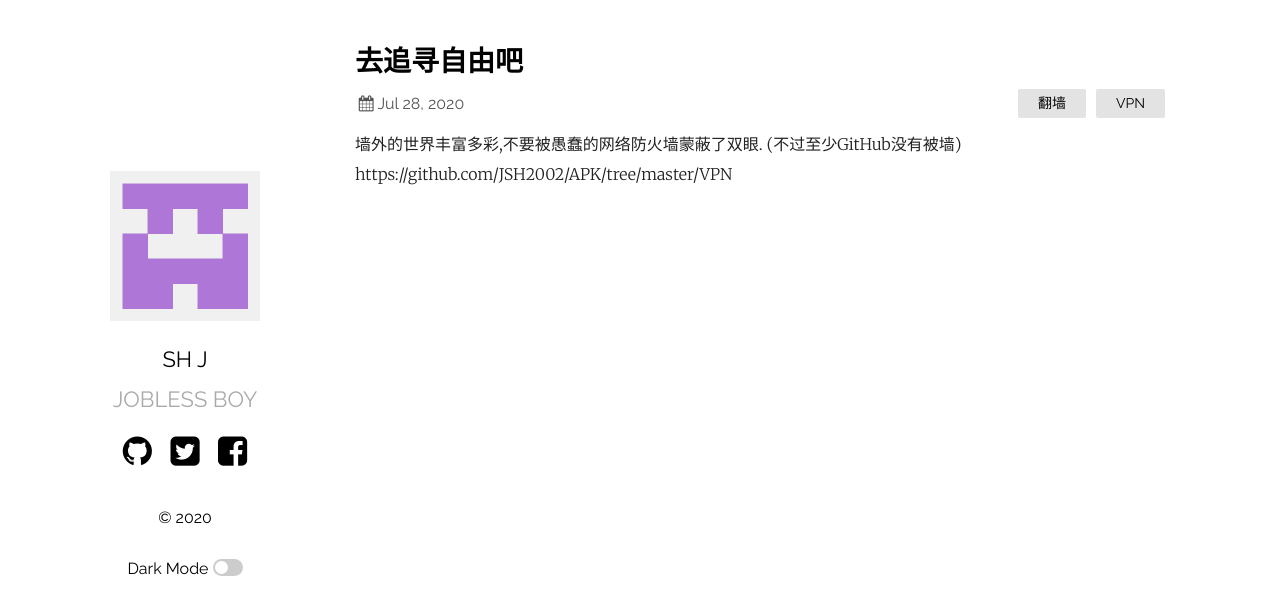
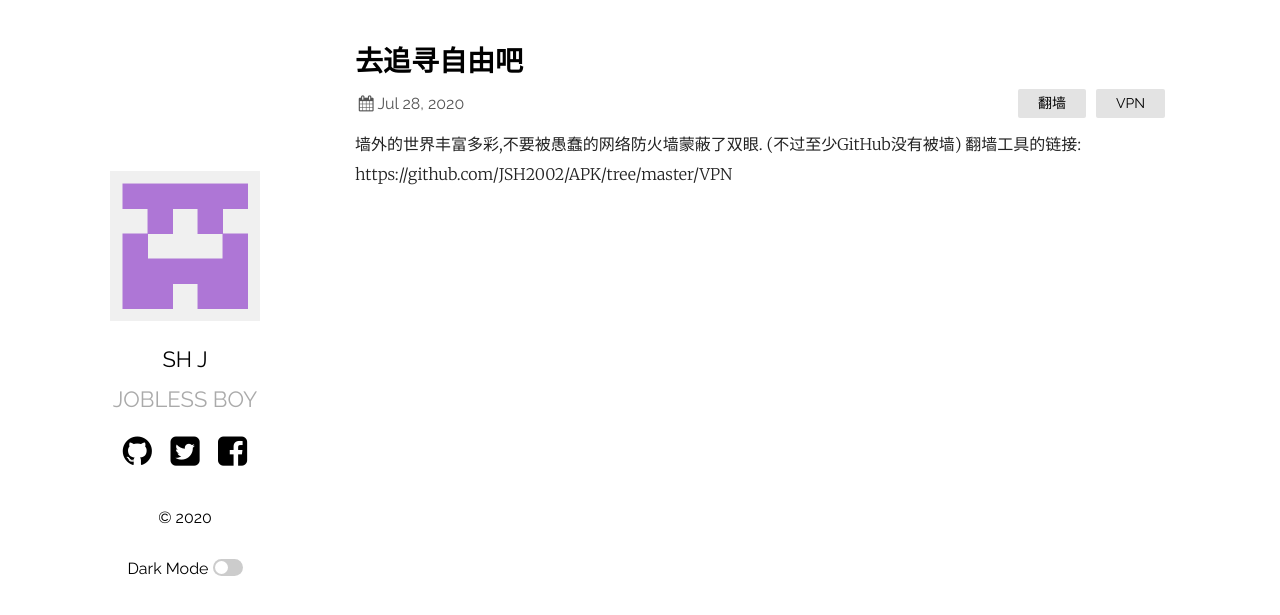
Before and after one commit to Joshpictures/joshpictures.github.io, a Jekyll site: the page built from _posts/2020-07-28-1.markdown, in a window 1280 px wide. Shown: the top 615 px of the page. Built offline with Jekyll 4.4.1, drawn with Linux system fonts in a browser that asks for light colours; part of the change alters nothing that is shown.

Commit message:
Update 2020-07-28-1.markdown

```diff
--- a/_posts/2020-07-28-1.markdown
+++ b/_posts/2020-07-28-1.markdown
@@ -7,4 +7,5 @@ categories: 翻墙   VPN
 
 墙外的世界丰富多彩,不要被愚蠢的网络防火墙蒙蔽了双眼.
 (不过至少GitHub没有被墙)
+翻墙工具的链接:
 https://github.com/JSH2002/APK/tree/master/VPN
```
